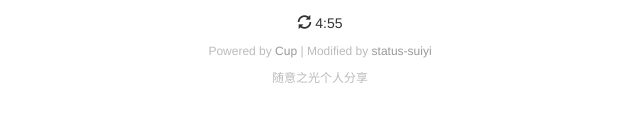
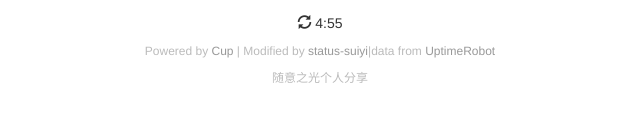
Before and after one commit to Suiyi-Light-Web/status-suiyi, a plain HTML site: page index.html in a window 1280 px wide. Shown: the part 204-326 px from the top of the page, 320-960 px from the left. Drawn offline with Linux system fonts and the light colour scheme; no server answers.

Commit message:
add data source
add data source link

```diff
--- a/index.html
+++ b/index.html
@@ -136,7 +136,7 @@
   <div class="footer">
     <div class="container">
       <p><span class="glyphicon glyphicon-refresh"></span> <span id="last-update"></span></p>
-      <p class="credit">Powered by <a href="https://github.com/CoolQ/Cup" target="_blank">Cup</a> | Modified by <a href="https://github.com/Suiyi-Light-Web/status-suiyi" target="_blank">status-suiyi</a></p>
+      <p class="credit">Powered by <a href="https://github.com/CoolQ/Cup" target="_blank">Cup</a> | Modified by <a href="https://github.com/Suiyi-Light-Web/status-suiyi" target="_blank">status-suiyi</a>|data from <a href="https://uptimerobot.com/">UptimeRobot</a></p>
       <p class="credit">随意之光个人分享</p>
     </div>
   </div>
```
